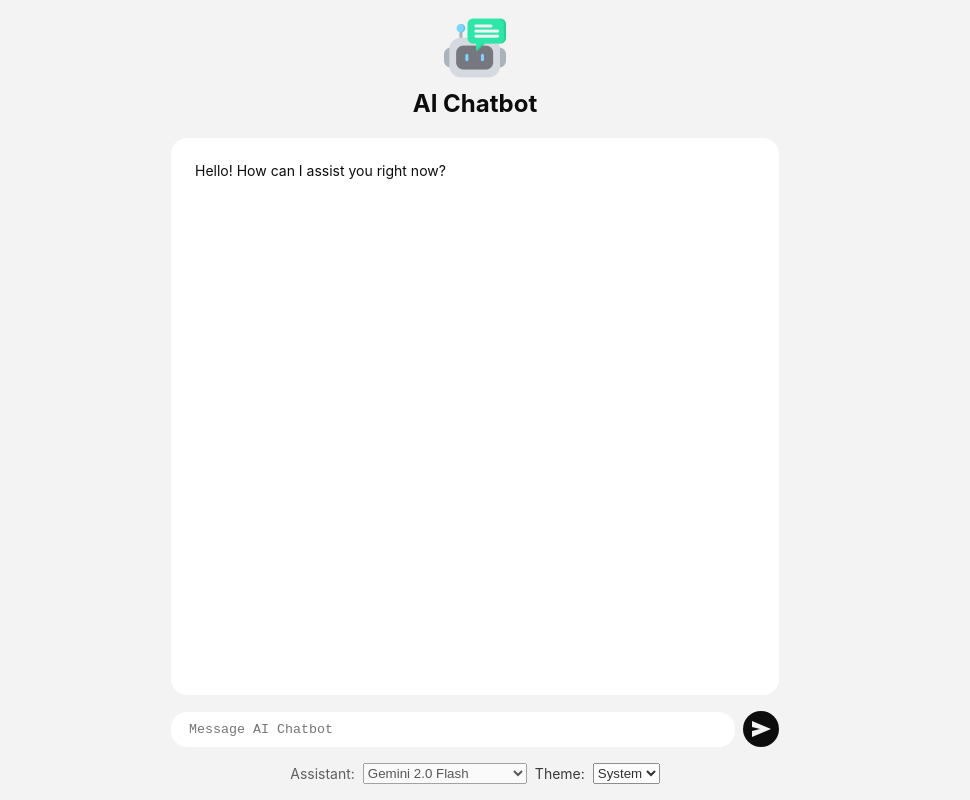
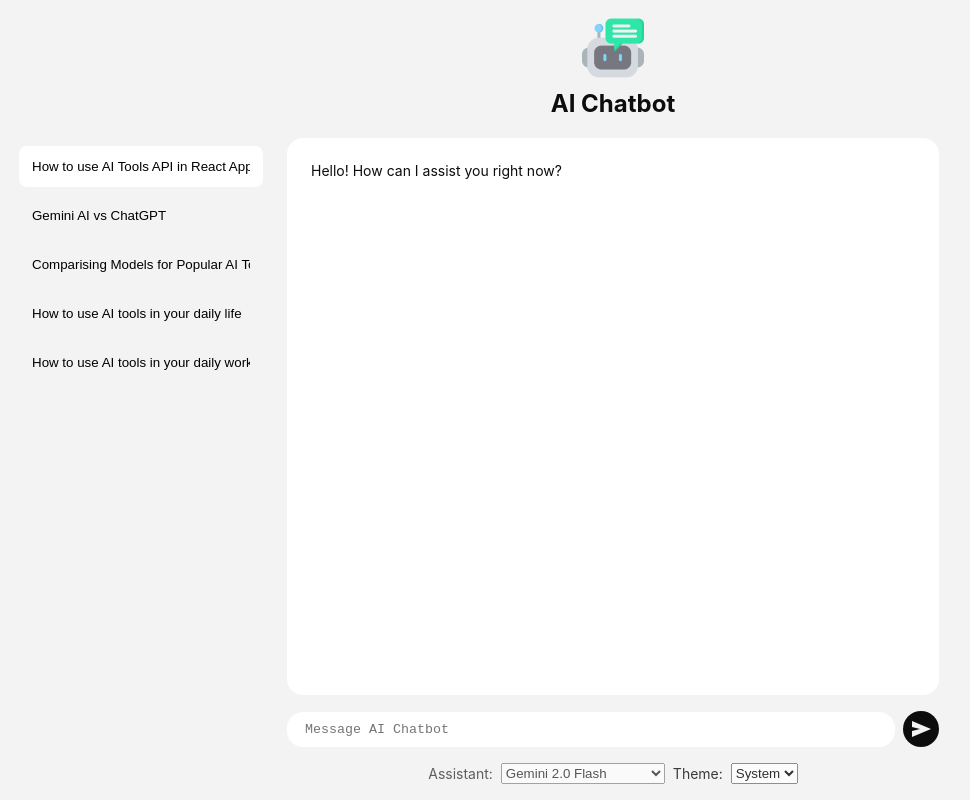
Before and after one commit to Aj-birla/react-ai-chatbot, a React (Vite) app: page / in a window 1280 px wide. Shown: the whole page, without its empty margins (165-1135 px from the left). Built offline with nearby package versions, Linux system fonts and the light colour scheme; no server answers.

Commit message:
added sidebar

```diff
--- a/src/App.jsx
+++ b/src/App.jsx
@@ -1,6 +1,6 @@
 import { useState } from "react";
-// import { Assistant } from "./assistants/googleai";
-// import { Assistant } from "./assistants/openai";
+import { Assistant as AssistantClass } from "./assistants/anthropicai";
+import { Sidebar } from "./components/Sidebar/Sidebar";
 import { Loader } from "./components/Loader/Loader";
 import { Chat } from "./components/Chat/Chat";
 import { Controls } from "./components/Controls/Controls";
@@ -74,6 +74,11 @@ function App() {
         <img className={styles.Logo} src="/chat-bot.png" />
         <h2 className={styles.Title}>AI Chatbot</h2>
       </header>
+
+      <div className={styles.Content}>
+        <Sidebar />
+
+        <main className={styles.Main}>
           <div className={styles.ChatContainer}>
             <Chat messages={messages} />
           </div>
@@ -85,6 +90,8 @@ function App() {
             <Assistant onAssistantChange={handleAssistantChange} />
             <Theme />
           </div>
+        </main>
+      </div>
     </div>
   );
 }
--- a/src/App.module.css
+++ b/src/App.module.css
@@ -8,7 +8,23 @@
 }
 
 .Header {
+  padding-left: calc(260px + 16px);
   text-align: center;
+}
+
+.Content {
+  display: flex;
+  flex-grow: 1;
+  gap: 16px;
+  width: 100%;
+  overflow: hidden;
+}
+
+.Main {
+  display: flex;
+  flex-direction: column;
+  flex-grow: 1;
+  gap: 16px;
 }
 
 .Logo {
@@ -36,3 +52,9 @@
   font-size: 14px;
   opacity: 0.8;
 }
+
+@media screen and (max-width: 768px) {
+  .Header {
+    padding-left: 0;
+  }
+}
--- /dev/null
+++ b/src/components/Sidebar/Sidebar.jsx
@@ -0,0 +1,85 @@
+import { useState } from "react";
+import styles from "./Sidebar.module.css";
+
+const CHATS = [
+  {
+    id: 1,
+    title: "How to use AI Tools API in React Application",
+  },
+  {
+    id: 2,
+    title: "Gemini AI vs ChatGPT",
+  },
+  {
+    id: 3,
+    title: "Comparising Models for Popular AI Tools",
+  },
+  {
+    id: 4,
+    title: "How to use AI tools in your daily life",
+  },
+  {
+    id: 5,
+    title: "How to use AI tools in your daily work",
+  },
+];
+
+export function Sidebar({ chats = CHATS, activeChatId = 1 }) {
+  const [isOpen, setIsOpen] = useState(false);
+
+  function handleSidebarToggle() {
+    setIsOpen(!isOpen);
+  }
+
+  function handleEscapeClick(event) {
+    if (isOpen && event.key === "Escape") {
+      setIsOpen(false);
+    }
+  }
+
+  return (
+    <>
+      <button
+        className={styles.MenuButton}
+        onClick={handleSidebarToggle}
+        onKeyDown={handleEscapeClick}
+      >
+        <MenuIcon />
+      </button>
+
+      <div className={styles.Sidebar} data-open={isOpen}>
+        <ul className={styles.Chats}>
+          {chats.map((chat) => (
+            <li
+              key={chat.id}
+              className={styles.Chat}
+              data-active={chat.id === activeChatId}
+            >
+              <button className={styles.ChatButton}>
+                <div className={styles.ChatTitle}>{chat.title}</div>
+              </button>
+            </li>
+          ))}
+        </ul>
+      </div>
+
+      {isOpen && (
+        <div className={styles.Overlay} onClick={handleSidebarToggle} />
+      )}
+    </>
+  );
+}
+
+function MenuIcon() {
+  return (
+    <svg
+      xmlns="http://www.w3.org/2000/svg"
+      height="24px"
+      viewBox="0 -960 960 960"
+      width="24px"
+      fill="#1f1f1f"
+    >
+      <path d="M120-240v-80h720v80H120Zm0-200v-80h720v80H120Zm0-200v-80h720v80H120Z" />
+    </svg>
+  );
+}
--- /dev/null
+++ b/src/components/Sidebar/Sidebar.module.css
@@ -0,0 +1,106 @@
+.Sidebar {
+  flex-shrink: 0;
+  width: 260px;
+  padding: 8px;
+  border-radius: 16px;
+  transition: transform 0.3s ease-in-out;
+}
+
+.MenuButton {
+  position: fixed;
+  top: 16px;
+  left: 16px;
+  z-index: 3;
+  display: none;
+  padding: 8px;
+  border: none;
+  background: none;
+  cursor: pointer;
+}
+
+.MenuButton svg {
+  vertical-align: middle;
+  fill: light-dark(#212121, #ffffff);
+}
+
+.Overlay {
+  display: none;
+  position: fixed;
+  top: 0;
+  left: 0;
+  z-index: 1;
+  width: 100vh;
+  height: 100vh;
+  background: rgba(0, 0, 0, 0.5);
+  animation: fadeIn 0.3s ease-in-out;
+}
+
+.Chats {
+  display: flex;
+  flex-direction: column;
+  gap: 8px;
+  margin: 0;
+  padding: 0;
+  list-style: none;
+}
+
+.Chat[data-active="true"] .ChatButton {
+  background: light-dark(#ffffff, #212121);
+  border-color: transparent;
+  cursor: default;
+}
+
+.ChatButton {
+  width: 100%;
+  padding: 12px;
+  background: none;
+  border: 1px solid transparent;
+  border-radius: 8px;
+  text-align: left;
+  cursor: pointer;
+}
+
+.ChatButton:hover {
+  border-color: light-dark(#d3d3d3, #3f3f3f);
+}
+
+.ChatTitle {
+  white-space: nowrap;
+  overflow: hidden;
+}
+
+@media screen and (max-width: 768px) {
+  .Sidebar {
+    position: fixed;
+    top: 0;
+    left: 0;
+    z-index: 2;
+    height: 100%;
+    padding: 72px 16px 16px;
+    border-radius: 0;
+    background: light-dark(#f5f5f5, #1e1e1e);
+    transform: translateX(-100%);
+  }
+
+  .Sidebar[data-open="true"] {
+    transform: translateX(0);
+  }
+
+  .MenuButton {
+    display: block;
+  }
+
+  .Overlay {
+    display: block;
+  }
+}
+
+@keyframes fadeIn {
+  from {
+    opacity: 0;
+  }
+
+  to {
+    opacity: 1;
+  }
+}
--- a/src/index.css
+++ b/src/index.css
@@ -19,7 +19,7 @@
 
 body {
   width: 100%;
-  max-width: 640px;
+  max-width: 960px;
   min-height: 100vh;
   margin: 0 auto;
 }
```
Lines whose indentation alone changed are shown as unchanged.
